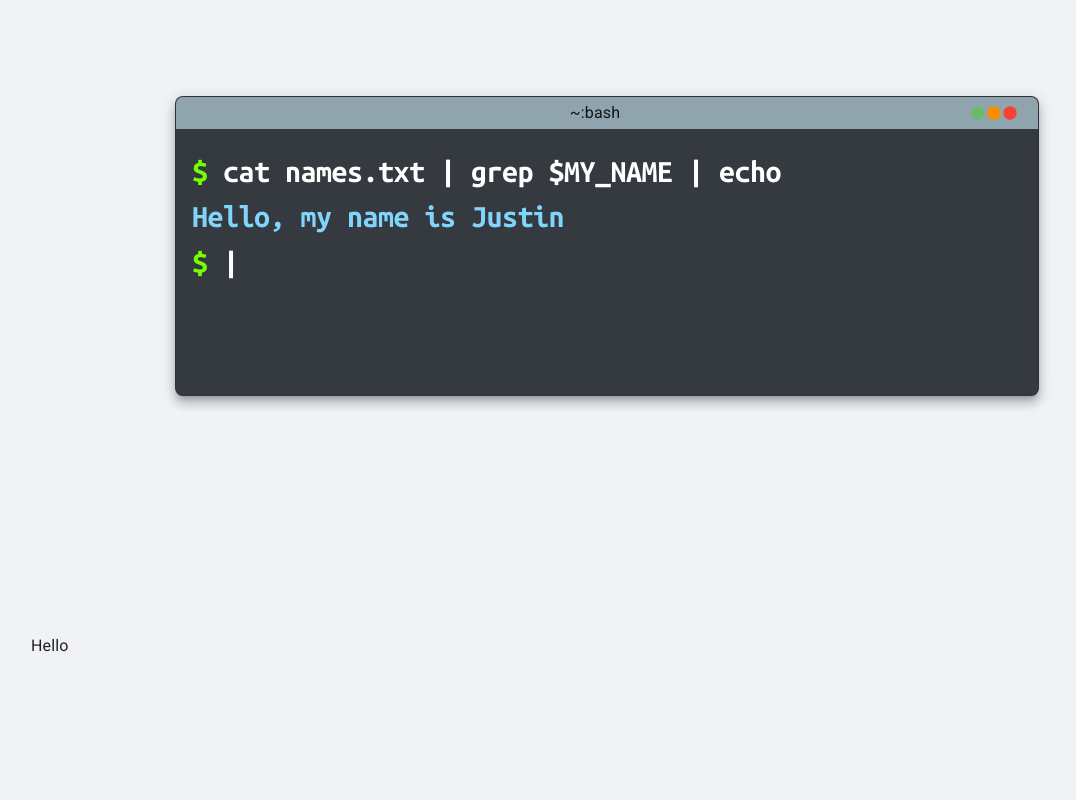
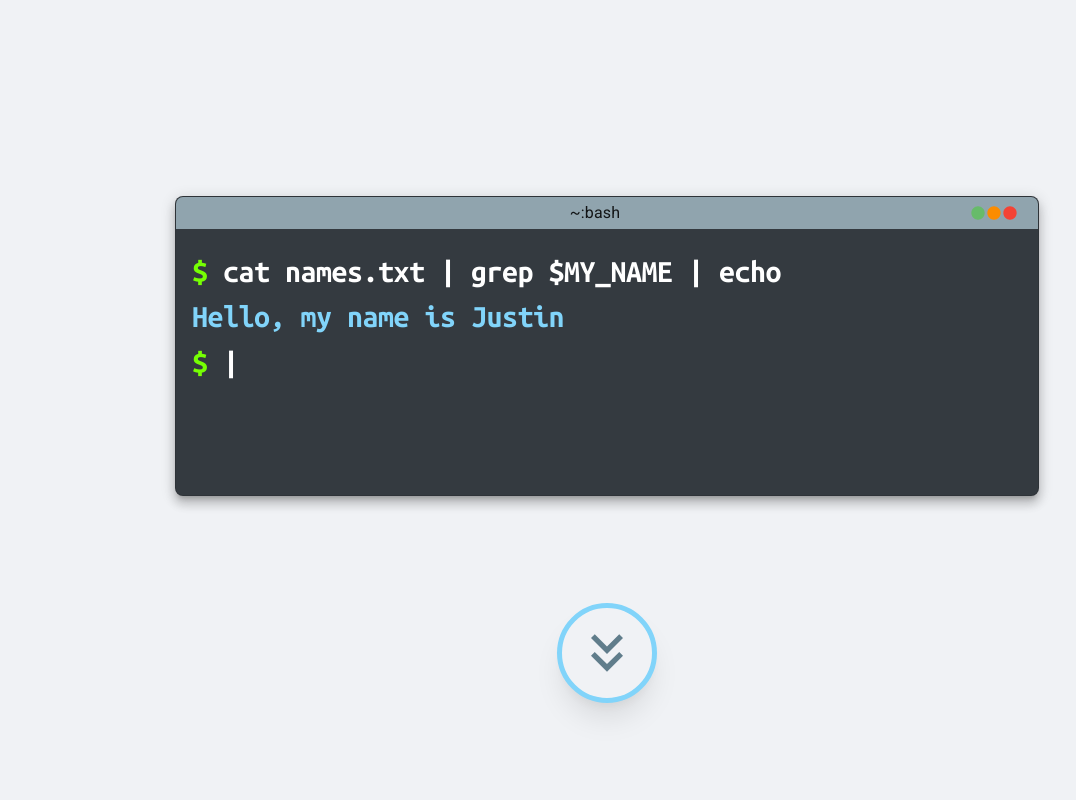
Before and after one commit to jpal91/resume, a Next.js app: page / in a window 1280 px wide. Shown: the top 800 px of the page, without its empty margins (33-1109 px from the left). Built offline with nearby package versions, Linux system fonts and the light colour scheme.

Commit message:
added splash transition button/functionality

```diff
--- a/components/Sections/Skills.js
+++ b/components/Sections/Skills.js
@@ -80,7 +80,7 @@ const Skills = (props) => {
 						in={inView && skillsDisplay < 2}
 						timeout={{ enter: 1000, exit: 100 }}
 					>
-						<Grid xs={12} sx={{ display: "flex", mb: 4 }}>
+						<Grid item xs={12} sx={{ display: "flex", mb: 4 }}>
 							<Typograhpy variant="h3">Skills</Typograhpy>
 						</Grid>
 					</Fade>
@@ -92,6 +92,7 @@ const Skills = (props) => {
 						>
 							<Grid
 								item
+								id='skills-terminal'
 								xs={12}
 								sm={6}
 								xl={6}
--- a/pages/index.js
+++ b/pages/index.js
@@ -1,10 +1,14 @@
-import React, { useEffect } from 'react'
+import React, { useEffect, useState } from 'react'
 import { promises as fs } from "fs";
 import path from "path";
 import { connect } from 'react-redux';
 import Head from "next/head";
 import Grid from "@mui/material/Grid";
 import Container from "@mui/material/Container";
+import Paper from '@mui/material/Paper'
+import ButtonBase from '@mui/material/ButtonBase'
+import KeyboardDoubleArrowDownIcon from '@mui/icons-material/KeyboardDoubleArrowDown';
+import { keyframes } from '@emotion/react';
 
 import NavBar from '../components/NavBar/NavBar'
 import Terminal from '../components/Splash/Terminal'
@@ -12,12 +16,24 @@ import Skills from '../components/Sections/Skills';
 
 import { setSplash } from '../actions'
 
+const downButton = keyframes`
+	from {
+		transform: translateY(0px)
+	}
+	to {
+		transform: translateY(25px)
+	}
+`
+
 const Home = (props) => {
 	const { splash, skills, icons, skillsObj } = props
+	const [scrollId, setScrollId] = useState()
 
 	useEffect(() => {
-		console.log(skillsObj)
-	}, [skillsObj])
+		if (typeof window != undefined) {
+			setScrollId(document.getElementById('skills-terminal'))
+		}
+	}, [])
 
 	return (
 		<>
@@ -27,7 +43,7 @@ const Home = (props) => {
 			<Container sx={{ width: '100%' }}>
 				<NavBar />
 				<Grid container sx={{height: '100vh'}}>
-					<Grid item xs={12} sx={{ display: 'flex', flexDirection: 'column', alignItems: 'center'}}>
+					<Grid item xs={12} sx={{ display: 'flex', flexDirection: 'column', alignItems: 'center', justifyContent: 'center'}}>
 						<Terminal
 							outputs={[["Hello, my name is Justin"], ["Welcome to my Resume"]]}
 							cmds={[[" cat names.txt | grep $MY_NAME | echo"], ["echo $MY_GREETING"]]}
@@ -38,8 +54,12 @@ const Home = (props) => {
 						/>
 
 					</Grid>
-					<Grid item xs={12} sx={{ display: 'flex'}}>
-						Hello
+					<Grid item xs={12} sx={{ display: 'flex', justifyContent: 'center'}}>
+						<Paper variant='downButton' sx={{ animation: `${downButton} 1s linear infinite alternate`}}>
+							<ButtonBase onClick={() => scrollId.scrollIntoView()} sx={{ height: '100%', width: '100%', borderRadius: '100%'}}>
+								<KeyboardDoubleArrowDownIcon sx={{ fontSize: '64px', color: 'blueGrey.500' }}/>
+							</ButtonBase>
+						</Paper>
 					</Grid>
 				</Grid>
 				<Grid container sx={{ display: 'flex', flexDirection: 'column', alignItems: 'center', mb: 20}}>
--- /dev/null
+++ b/styles/theme/components/paper.js
@@ -0,0 +1,27 @@
+import colors from "../base/colors"
+import boxShadows from '../base/boxShadows'
+
+const { lightBlue, background } = colors
+
+const paper = {
+    variants: [
+        {
+            props: { variant: 'downButton' },
+            style: {
+                display: 'flex',
+                justifyContent: 'center',
+                alignItems: 'center',
+                height: '100px',
+                width: '100px',
+                backgroundColor: background.default,
+                borderRadius: '100%',
+                borderColor: lightBlue[200],
+                borderStyle: 'solid',
+                borderWidth: '5px',
+                boxShadow: boxShadows.lg
+            }
+        }
+    ]
+}
+
+export default paper
--- a/styles/theme/index.js
+++ b/styles/theme/index.js
@@ -8,6 +8,7 @@ import breakpoints from "./base/breakpoints";
 // import grid from "./components/grid";
 // import container from "./components/container";
 import appbar from "./components/appbar";
+import paper from "./components/paper";
 // import alert from "./components/alert";
 // import listItemText from "./components/listitemtext";
 // import fab from "./components/fab";
@@ -35,5 +36,6 @@ export default createTheme({
 	// 	MuiCard: { ...card },
 	// 	MuiDrawer: { ...drawer },
 		MuiAppBar: { ...appbar },
+		MuiPaper: { ...paper },
 	},
 });
```
